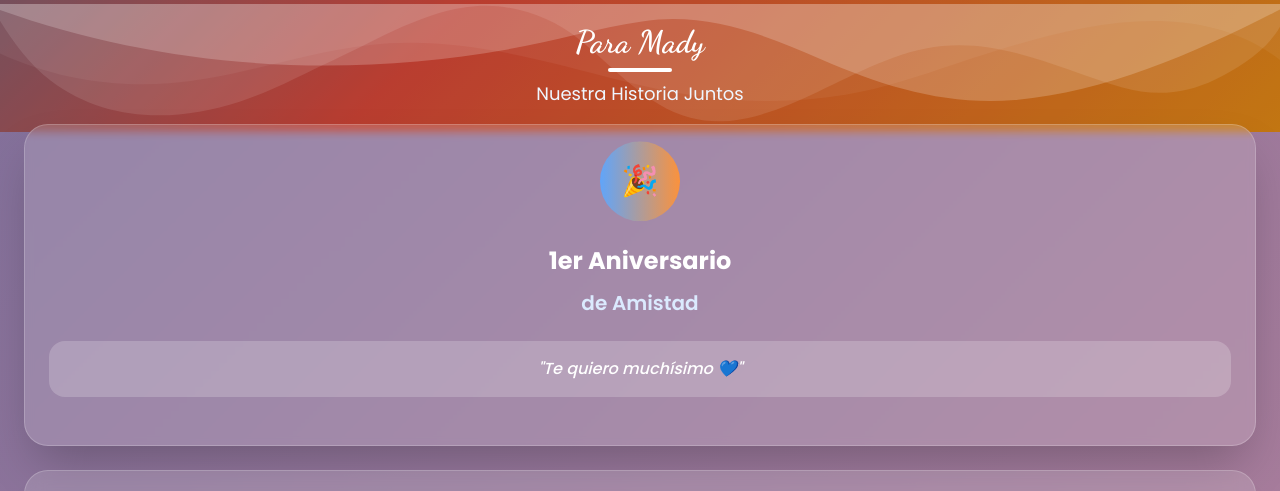
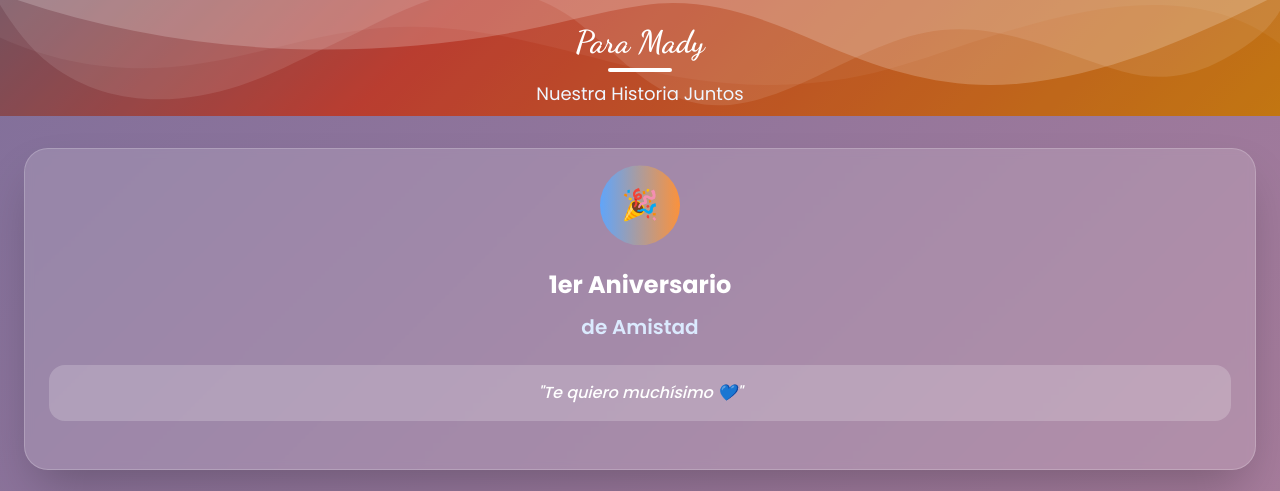
Before and after one commit to IvanJialo/AniversarioMady, a plain HTML site: page index.html in a window 1280 px wide. Shown: the top 491 px of the page. Drawn offline with nearby package versions, Linux system fonts and the light colour scheme.

Commit message:
updated margins

```diff
--- a/index.html
+++ b/index.html
@@ -207,9 +207,9 @@
     <header class="sunset-gradient text-white p-6 text-center relative overflow-hidden">
         <div class="absolute inset-0 bg-black bg-opacity-20"></div>
         <div class="relative z-10">
-            <h1 class="text-3xl font-bold mb-2 font-['Dancing_Script'] heart-beat">Para Mady</h1>
+            <h1 class="text-3xl font-bold  mb-2 font-['Dancing_Script'] heart-beat">Para Mady</h1>
             <div class="w-16 h-1 bg-white mx-auto rounded-full mb-2"></div>
-            <p class="text-blue-50 text-lg">Nuestra Historia Juntos</p>
+            <p class="text-blue-50 text-lg -mb-4">Nuestra Historia Juntos</p>
         </div>
         <div class="absolute bottom-0 left-0 right-0">
             <svg viewBox="0 0 1200 120" xmlns="http://www.w3.org/2000/svg">
@@ -221,7 +221,7 @@
     </header>
 
     <!-- Contenido principal -->
-    <main class="px-4 -mt-8 relative z-10">
+    <main class="px-4 mt-8 relative z-10">
         <!-- Hero con efecto glass -->
         <section class="my-6 fade-in">
             <div class="glass-effect rounded-3xl shadow-2xl p-6 mx-2 backdrop-blur-sm">
```
